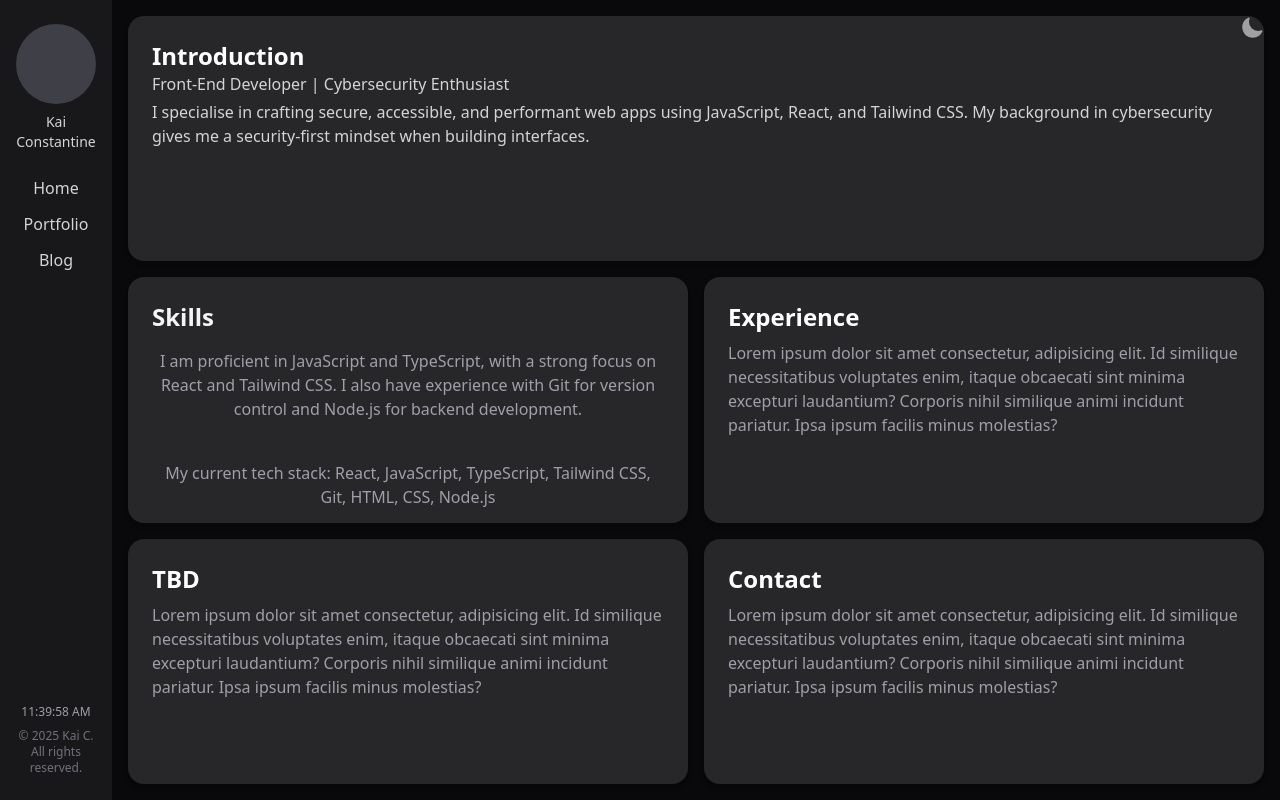
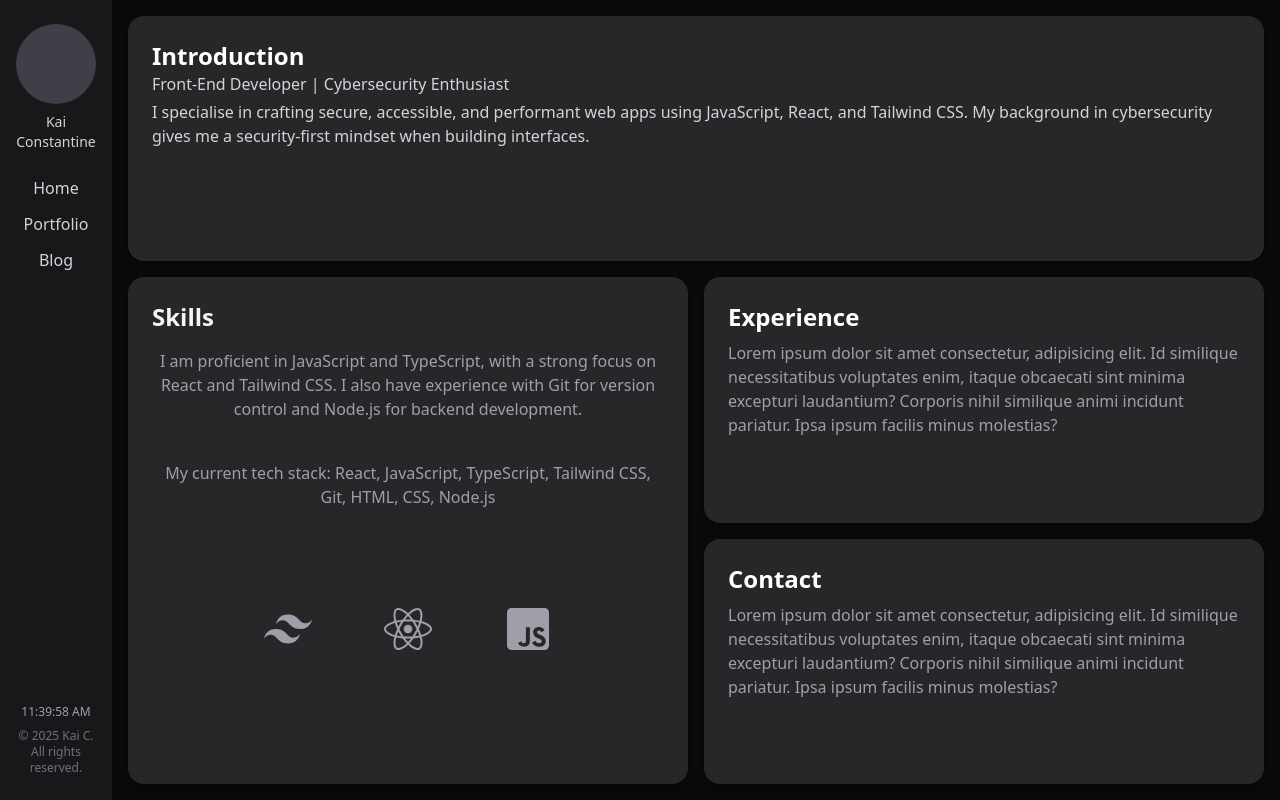
Before and after one commit to Kaialogen/Portfolio, a React (Vite) app: page / in a window 1280 px wide. Built offline with nearby package versions, Linux system fonts and the light colour scheme.

Commit message:
Feat: Remove unused TBD component and ThemeToggle from Layout; add TypeScript and Tailwind CSS icons to Skills

```diff
--- a/src/App.tsx
+++ b/src/App.tsx
@@ -3,7 +3,6 @@ import Navbar from './components/Navbar/Navbar';
 import Layout from './components/Layout/Layout';
 
 function App() {
-
   return (
     <>
       <div className="flex">
--- a/src/components/Layout/Layout.tsx
+++ b/src/components/Layout/Layout.tsx
@@ -1,23 +1,17 @@
 import Intro from './Intro'
 import Skills from './Skills'
 import Experience from './Experience'
-import TBD from './TBD'
 import Contact from './Contact'
-import ThemeToggle from './ThemeToggle'
 
 
 const Layout = () => {
   return (
-    <>
-      <ThemeToggle />
     <main className="grid grid-cols-2 grid-rows-3 gap-4 p-4 bg-zinc-950 text-white h-screen overflow-y-auto">
       <div className="col-span-2"><Intro /></div>
-      <Skills />
+      <div className='row-span-2'><Skills /></div>
       <Experience />
-      <TBD />
       <Contact />
     </main>
-  </>
   )
 }
 
--- a/src/components/Layout/Skills.tsx
+++ b/src/components/Layout/Skills.tsx
@@ -1,5 +1,6 @@
 import { useEffect, useState } from "react";
 import { FaReact, FaJsSquare, FaGitAlt, FaHtml5, FaCss3Alt, FaNodeJs } from "react-icons/fa";
+import { SiTypescript, SiTailwindcss } from "react-icons/si";
 
 const Skills = () => {
   const [currentIndex, setCurrentIndex] = useState(0);
@@ -12,6 +13,8 @@ const Skills = () => {
     <FaHtml5 key="html" className="w-12 h-12 text-zinc-400" />,
     <FaCss3Alt key="css" className="w-12 h-12 text-zinc-400" />,
     <FaNodeJs key="node" className="w-12 h-12 text-zinc-400" />,
+    <SiTypescript key="typescript" className="w-12 h-12 text-zinc-400" />,
+    <SiTailwindcss key="tailwind" className="w-12 h-12 text-zinc-400" />,
   ];
 
   // Change the current icon every 6 seconds
--- a/src/components/Layout/TBD.tsx
+++ /dev/null
@@ -1,8 +0,0 @@
-const TBD = () => (
-    <section className="p-6 rounded-2xl bg-zinc-800 shadow-md h-full">
-      <h1 className="text-2xl font-bold">TBD</h1>
-      <p className="mt-2 text-zinc-400">Lorem ipsum dolor sit amet consectetur, adipisicing elit. Id similique necessitatibus voluptates enim, itaque obcaecati sint minima excepturi laudantium? Corporis nihil similique animi incidunt pariatur. Ipsa ipsum facilis minus molestias?</p>
-    </section>
-  )
-
-  export default TBD
```
